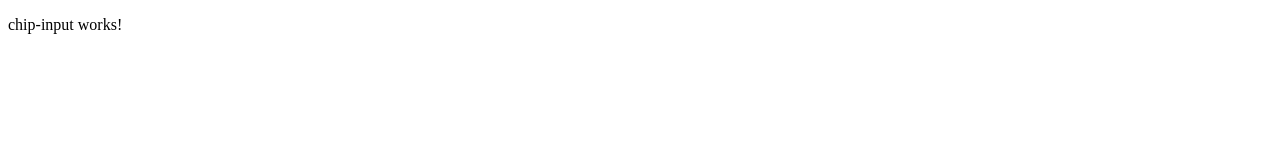
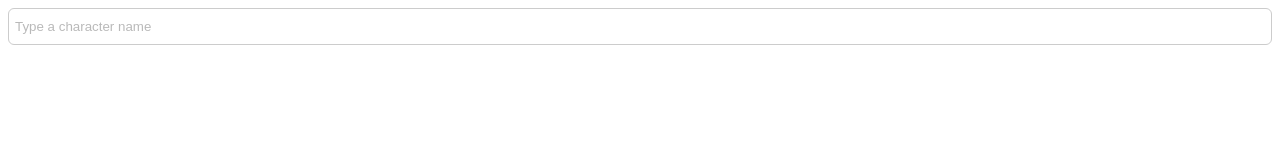
Before and after one commit to dgrishajev/chip-input, an Angular app: page /sample in a window 1280 px wide. Shown: the top 160 px of the page. Built offline with nearby package versions, Linux system fonts and the light colour scheme.

Commit message:
Implement basic component logic, styles and service

```diff
--- a/src/app/chip-input/chip-input.component.html
+++ b/src/app/chip-input/chip-input.component.html
@@ -1,3 +1,30 @@
-<p>
-  chip-input works!
-</p>
+<div class="chip-input-cont">
+
+  <ul class="select-cont-list" [class.bottom-square]="fetchedSuggestions.length">
+    <li *ngFor="let chip of chips" class="chip">
+      {{chip[entityProp]}}
+      <div class="chip-remove-icon-cont" (click)="onRemove(chip)" >
+        <svg class="chip-remove-icon" version="1.1" id="Capa_1" xmlns="http://www.w3.org/2000/svg" xmlns:xlink="http://www.w3.org/1999/xlink" x="0px" y="0px" width="612px" height="612px" viewBox="0 0 612 612" style="enable-background:new 0 0 612 612;" xml:space="preserve">
+          <g>
+            <g id="cross">
+              <g>
+                <polygon points="612,36.004 576.521,0.603 306,270.608 35.478,0.603 0,36.004 270.522,306.011 0,575.997 35.478,611.397 306,341.411 576.521,611.397 612,575.997 341.459,306.011"/>
+              </g>
+            </g>
+          </g><g></g><g></g><g></g><g></g><g></g><g></g><g></g><g></g><g></g><g></g><g></g><g></g><g></g><g></g><g></g>
+        </svg>
+      </div>
+    </li>
+    <li class="input-item">
+      <input type="text" (input)="onInput($event)" placeholder="Type a character name" [(ngModel)]="inputVal">
+    </li>
+  </ul>
+
+
+  <ul *ngIf="fetchedSuggestions.length" class="suggestions-list">
+    <li *ngFor="let suggestion of fetchedSuggestions" [value]="suggestion" (click)="onSelect(suggestion)" class="suggestion-item">
+      {{suggestion[entityProp]}}
+    </li>
+  </ul>
+
+</div>
--- a/src/app/chip-input/chip-input.component.scss
+++ b/src/app/chip-input/chip-input.component.scss
@@ -0,0 +1,87 @@
+ul {
+  margin: 0;
+  padding: 0;
+  list-style: none;
+}
+
+.select-cont-list {
+  display: flex;
+  height: 35px;
+  padding: 0 6px;
+  border: 1px solid #ccc;
+  border-radius: 6px;
+  &.bottom-square {
+    border-bottom-left-radius: 0;
+    border-bottom-right-radius: 0;
+  }
+}
+
+.chip {
+  display: flex;
+  align-items: center;
+  margin: 5px;
+  padding: 4px;
+  border-radius: 6px;
+  background-color: #ccc;
+  white-space: nowrap;
+  cursor: default;
+  &:first-child {
+    margin-left: 0;
+  }
+}
+
+.chip-remove-icon-cont,
+.chip-remove-icon {
+  width: 10px;
+  height: 10px;
+}
+
+.chip-remove-icon-cont {
+  display: flex;
+  margin-left: 4px;
+  cursor: pointer;
+  &:hover .chip-remove-icon {
+    fill: red;
+  }
+}
+
+.input-item {
+  display: flex;
+  width: 100%;
+}
+
+input {
+  width: 100%;
+  height: 100%;
+  padding: 0;
+  border: none;
+  outline: none;
+}
+
+::-webkit-input-placeholder {
+  opacity: 0.5;
+}
+::-moz-placeholder {
+  opacity: 0.5;
+}
+:-ms-input-placeholder {
+  opacity: 0.5;
+}
+:-moz-placeholder {
+  opacity: 0.5;
+}
+
+.suggestions-list {
+  border: 1px solid #ccc;
+  border-top: none;
+  border-bottom-left-radius: 6px;
+  border-bottom-right-radius: 6px;
+}
+
+.suggestion-item {
+  padding: 4px 10px;
+  cursor: pointer;
+  &:hover {
+    background-color: #eee;
+  }
+}
--- a/src/app/chip-input/chip-input.component.ts
+++ b/src/app/chip-input/chip-input.component.ts
@@ -1,15 +1,39 @@
-import { Component, OnInit } from '@angular/core';
+import { Component } from '@angular/core';
+import { ChipInputService } from './chip-input.service';
+
+console.log(ChipInputService);
 
 @Component({
   selector: 'app-chip-input',
   templateUrl: './chip-input.component.html',
-  styleUrls: ['./chip-input.component.scss']
+  styleUrls: ['./chip-input.component.scss'],
 })
-export class ChipInputComponent implements OnInit {
+export class ChipInputComponent {
 
-  constructor() { }
+  chips: Array<Object> = [];
+  fetchedSuggestions: Array<Object> = [];
+  entityProp: string = 'name';
+  inputVal: string = '';
 
-  ngOnInit() {
+  constructor(private chipInputService: ChipInputService) {}
+
+  onInput(event): void {
+    if ( event.target.value ) {
+      this.chipInputService.getEntities(event.target.value)
+        .subscribe(responce => this.fetchedSuggestions = responce['results']);
+    } else {
+      this.fetchedSuggestions = [];
+    }
+  }
+
+  onSelect(suggestion): void {
+    this.chips.indexOf(suggestion) === -1 ? this.chips.push(suggestion) : null;
+    this.fetchedSuggestions = [];
+    this.inputVal = '';
+  }
+
+  onRemove(chip): void {
+    this.chips.splice( this.chips.indexOf(chip), 1 );
   }
 
 }
--- /dev/null
+++ b/src/app/chip-input/chip-input.service.ts
@@ -0,0 +1,18 @@
+import { Injectable } from '@angular/core';
+import { Http, Response } from '@angular/http';
+import { Observable } from 'rxjs/Observable';
+import 'rxjs/add/operator/map';
+
+@Injectable()
+export class ChipInputService {
+
+  private url = `https://swapi.co/api/people`;
+
+  constructor(private http: Http) { }
+
+  getEntities(searchKeyWord): Observable<Object[]> {
+    return this.http.get(`${this.url}/?search=${searchKeyWord}`)
+      .map((response: Response) => response.json());
+  }
+
+}
--- a/src/app/sample/sample.component.ts
+++ b/src/app/sample/sample.component.ts
@@ -1,15 +1,12 @@
-import { Component, OnInit } from '@angular/core';
+import { Component } from '@angular/core';
 
 @Component({
   selector: 'app-sample',
   templateUrl: './sample.component.html',
   styleUrls: ['./sample.component.scss']
 })
-export class SampleComponent implements OnInit {
+export class SampleComponent {
 
-  constructor() { }
-
-  ngOnInit() {
-  }
+  constructor() {}
 
 }
```
Also changed, not shown: src/app/chip-input/chip-input.module.ts (+9 -2 lines).
